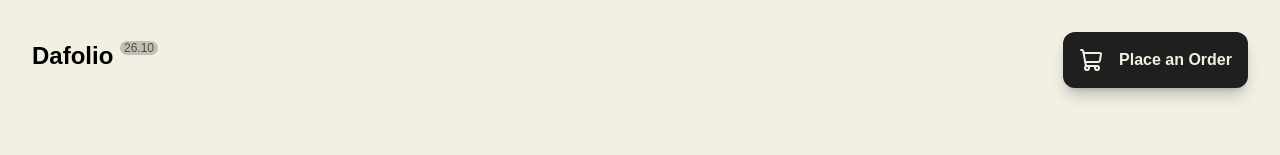
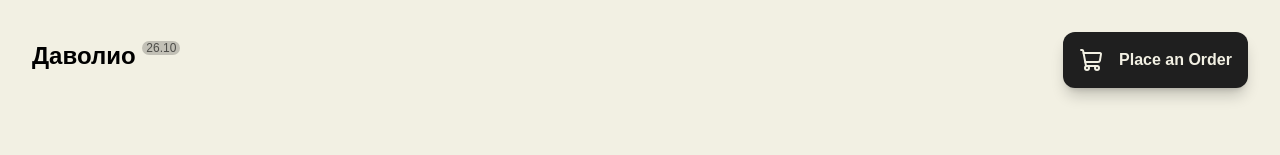
Before and after one commit to abcdavk/dafolio-26, a React (Vite) app: page / in a window 1280 px wide. Shown: the top 155 px of the page. Built offline with nearby package versions, Linux system fonts and the light colour scheme; a web font is replaced by a local one.

Commit message:
chore: larp update

```diff
--- a/src/components/Navbar.tsx
+++ b/src/components/Navbar.tsx
@@ -11,7 +11,7 @@ export default function Navbar() {
     <nav className="flex justify-between items-center">
       <div className="group cursor-pointer flex">
         <div className="font-bold text-2xl group-hover:opacity-0 group-hover:scale-0 group-hover:-translate-x-14 transition-all duration-500 ease-in-out">
-          Dafolio{" "}
+          Даволио{" "}
           <span className="text-xs align-top text-black/60 bg-black/20 dark:text-white/60 dark:bg-white/20 px-1 rounded-full font-light">
             26.10
           </span>
```
